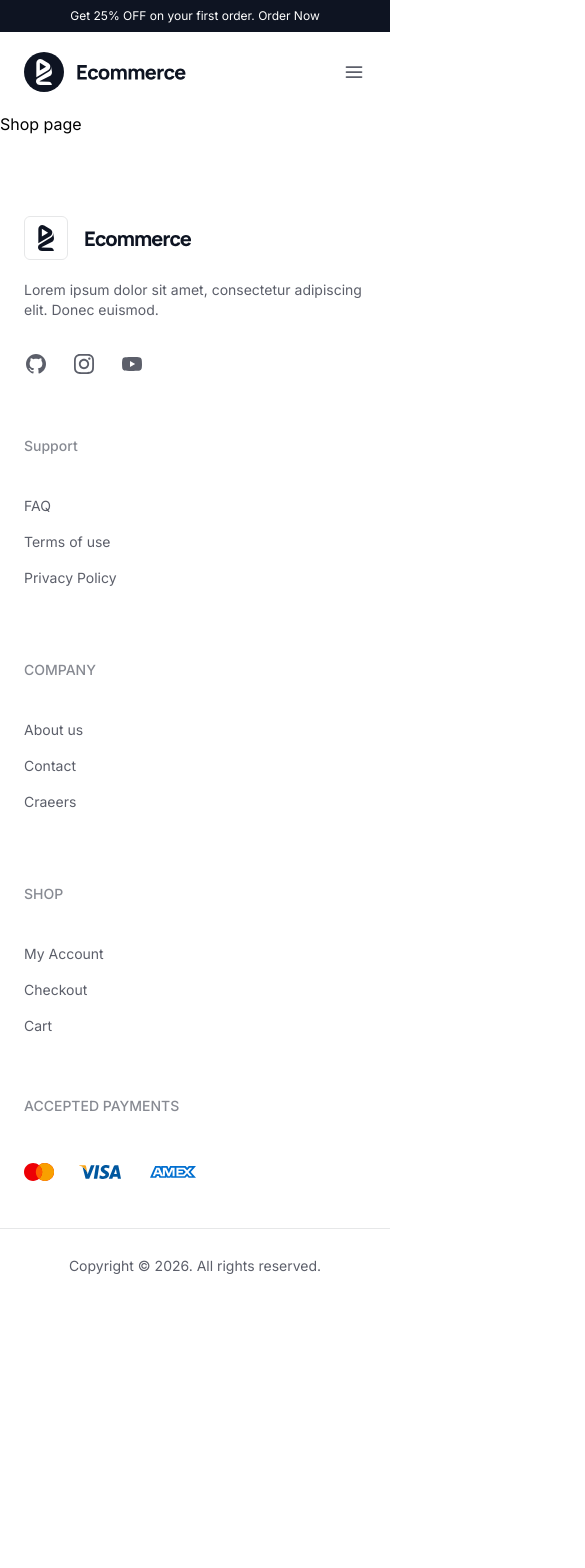
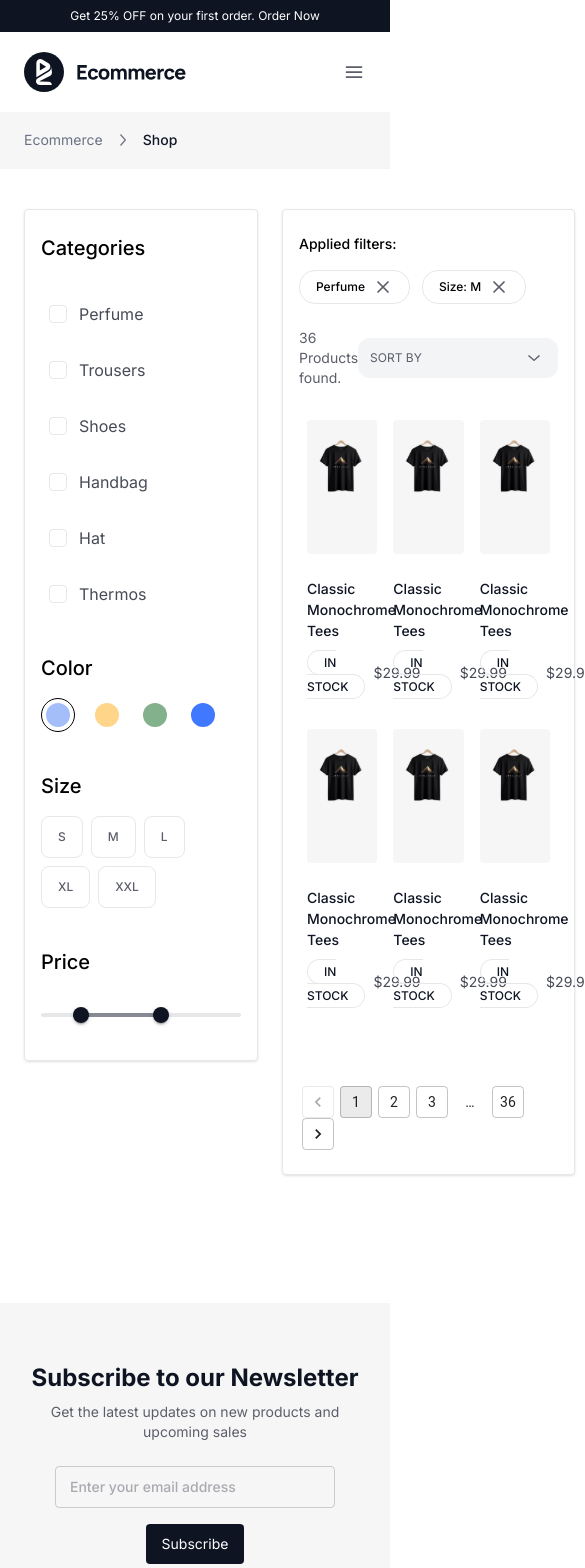
Before and after one commit to etsh0/E-commerce, a React (Vite) app: page /shop in a window 390 px wide. Shown: the top 1568 px of the page, 585 px wide, since content can reach past the window. Before the commit the page ends 1303 px from the top, so only its background shows below. Built offline with nearby package versions, Linux system fonts and the light colour scheme.

Commit message:
finish ui shop page without responsive

```diff
--- a/package.json
+++ b/package.json
@@ -10,6 +10,9 @@
     "preview": "vite preview"
   },
   "dependencies": {
+    "@emotion/react": "^11.14.0",
+    "@emotion/styled": "^11.14.1",
+    "@mui/material": "^7.3.8",
     "axios": "^1.13.4",
     "react": "^19.2.4",
     "react-dom": "^19.2.4",
--- a/src/App.jsx
+++ b/src/App.jsx
@@ -2,6 +2,7 @@ import { BrowserRouter, Route, Routes } from 'react-router-dom'
 import { AdminLayout } from './admin/layouts/AdminLayout'
 import { ShopLayout } from './website/layouts/ShopLayout'
 import { Home } from './website/pages/Home'
+import { Shop } from './website/pages/Shop'
 
 export const App = () => {
   return (
@@ -12,7 +13,7 @@ export const App = () => {
 					// website layouts
 					<Route path='/' element={<ShopLayout />}>
 						<Route index element={<Home />} />
-						<Route path='shop' element={<h1>Shop page</h1>} />
+						<Route path='shop' element={<Shop />} />
 						<Route path='about' element={<h1>About page</h1>} />
 						<Route path='contact' element={<h1>Contact page</h1>} />
 						<Route path='cart' element={<h1>Cart page</h1>} />
--- a/src/components/Badge.jsx
+++ b/src/components/Badge.jsx
@@ -1,4 +1,3 @@
-import React from 'react'
 
 export const Badge = ({title}) => {
   return (
--- a/src/website/components/Header/PageHeader.jsx
+++ b/src/website/components/Header/PageHeader.jsx
@@ -1,53 +1,53 @@
-// import { useLocation, Link } from 'react-router-dom';
-// import Arrow from '../../../assets/Chevron Right.svg'
+import { useLocation, Link } from 'react-router-dom';
+import Arrow from '../../../assets/Chevron Right.svg'
 
-// export const PageHeader = () => {
+export const PageHeader = () => {
 
-//   const location = useLocation();
-//   const pathnames = location.pathname.split('/').filter((x) => x);
+  const location = useLocation();
+  const pathnames = location.pathname.split('/').filter((x) => x);
 
 
-//   if (location.pathname === '/') return null;
+  if (location.pathname === '/') return null;
 
 //   const pageTitle = pathnames[pathnames.length - 1]?.replace(/-/g, ' ') || "";
 
-//   return (
-//     <div className="bg-secondary border-b border-gray-100">
-//       <div className="container mx-auto px-4 py-10 sm:px-10">
-//         <h1 className="text-3xl font-bold capitalize mb-2 text-[#111827]">
-//           {pageTitle}
-//         </h1>
+  return (
+    <div className="bg-secondary border-b border-gray-100">
+      <div className="container mx-auto px-4 py-4 sm:px-10">
+        {/* <h1 className="text-3xl font-bold capitalize mb-2 text-[#111827]">
+          {pageTitle}
+        </h1> */}
 
-//         <nav className="flex items-center text-sm text-gray-500 capitalize">
-//             <Link to="/" className="hover:text-black transition-colors">
-//               Ecommerce
-//             </Link>
+        <nav className="flex items-center text-sm text-gray-500 capitalize">
+            <Link to="/" className="hover:text-black transition-colors">
+              Ecommerce
+            </Link>
 
-//             {pathnames.map((value, index) => {
-//               const last = index === pathnames.length - 1;
-//               const to = `/${pathnames.slice(0, index + 1).join('/')}`;
+            {pathnames.map((value, index) => {
+              const last = index === pathnames.length - 1;
+              const to = `/${pathnames.slice(0, index + 1).join('/')}`;
 
-//               return (
-//                 <span key={to} className="flex items-center">
+              return (
+                <span key={to} className="flex items-center">
 
-//                   <span className="mx-2 text-gray-400">
-//                     <img src={Arrow} alt=">" className="" />
-//                   </span>
+                  <span className="mx-2 text-gray-400">
+                    <img src={Arrow} alt=">" className="" />
+                  </span>
 
-//                   {last ? (
-//                     <span className="text-[#111827] font-medium">
-//                       {value.replace(/-/g, ' ')}
-//                     </span>
-//                   ) : (
-//                     <Link to={to} className="hover:text-black transition-colors">
-//                       {value.replace(/-/g, ' ')}
-//                     </Link>
-//                   )}
-//                 </span>
-//               );
-//             })}
-//         </nav>
-//       </div>
-//     </div>
-//   );
-// }
+                  {last ? (
+                    <span className="text-[#111827] font-medium">
+                      {value.replace(/-/g, ' ')}
+                    </span>
+                  ) : (
+                    <Link to={to} className="hover:text-black transition-colors">
+                      {value.replace(/-/g, ' ')}
+                    </Link>
+                  )}
+                </span>
+              );
+            })}
+        </nav>
+      </div>
+    </div>
+  );
+}
--- /dev/null
+++ b/src/website/components/shop/PaginationRounded.jsx
@@ -0,0 +1,10 @@
+import Pagination from '@mui/material/Pagination';
+import Stack from '@mui/material/Stack';
+
+export default function PaginationRounded() {
+  return (
+    <Stack spacing={2}>
+      <Pagination boundaryCount={1} siblingCount={0} count={36} variant="outlined" shape="rounded" />
+    </Stack>
+  );
+}
--- /dev/null
+++ b/src/website/components/shop/Products.jsx
@@ -0,0 +1,47 @@
+import close from "../../../assets/close.svg"
+import { Sorting } from "./Sorting"
+import { ProductCard } from './../../../components/ProductCard';
+import PaginationRounded from "./PaginationRounded";
+
+
+export const Products = () => {
+  return (
+    <>
+        <div className='grow px-4 py-6 border border-border rounded shadow mb-32'>
+            <div className="apply-filter mb-6">
+              <h4 className="text-sm font-medium">Applied filters:</h4>
+              <div className='flex items-center gap-3 mt-4 '>
+                  <div className='py-1.5 px-4 border border-border rounded-2xl text-xs font-medium flex items-center gap-2 cursor-pointer'>
+                    Perfume
+                    <img src={close} alt="" />
+                  </div>
+                  <div className='py-1.5 px-4 border border-border rounded-2xl text-xs font-medium flex items-center gap-2 cursor-pointer'>
+                    Size: M
+                    <img src={close} alt="" />
+                  </div>
+              </div>
+            </div>
+            <div className="flex items-center justify-between">
+                <div className="products-number text-text text-sm">
+                  <span className="results-count">36</span> Products found.
+                </div>
+                <div className="sorting">
+                  <Sorting />
+                </div>
+            </div>
+            <div className="products-container grid grid-cols-3 mt-4">
+                <ProductCard />
+                <ProductCard />
+                <ProductCard />
+                <ProductCard />
+                <ProductCard />
+                <ProductCard />
+            </div>
+            <div className="pagination flex items-center justify-center mt-16">
+                <PaginationRounded />
+            </div>
+        </div>
+
+    </>
+  )
+}
--- /dev/null
+++ b/src/website/components/shop/RangeSlider.jsx
@@ -0,0 +1,50 @@
+import * as React from 'react';
+import Box from '@mui/material/Box';
+import Slider from '@mui/material/Slider';
+
+function valuetext(value) {
+  return `$${value}`;
+}
+
+export default function RangeSlider() {
+  const [value, setValue] = React.useState([100, 300]);
+
+  const handleChange = (event, newValue) => {
+    setValue(newValue);
+  };
+
+  return (
+    <Box sx={{ width: 200 }}>
+      <Slider
+        getAriaLabel={() => 'Temperature range'}
+        value={value}
+        onChange={handleChange}
+        min={0}
+        max={500}
+        valueLabelDisplay="auto"
+        getAriaValueText={valuetext}
+        valueLabelFormat={valuetext}
+        sx={{
+          color:"#878A92",
+          height: 4,
+          '& .MuiSlider-thumb': {
+            width: 16,
+            height: 16,
+            backgroundColor:"#0E1422"
+          },
+          '& .MuiSlider-valueLabel': {
+              backgroundColor:"#0E1422"
+          },
+          '& .MuiSlider-rail': {
+            opacity: 1,
+            backgroundColor:"#E6E7E8"
+          },
+          '& .MuiSlider-track': {
+              backgroundColor:"#878A92",
+              border:"none"
+          }
+        }}
+      />
+    </Box>
+  );
+}
--- /dev/null
+++ b/src/website/components/shop/SideFilters.jsx
@@ -0,0 +1,60 @@
+
+import RangeSlider from './RangeSlider';
+export const SideFilters = () => {
+
+    const categories = ["Perfume", "Trousers", "Shoes", "Handbag", "Hat","Thermos"]
+    const sizes = ["s","m","l","xl","xxl"]
+  return (
+    <>
+        <div className='w-62 px-4 py-6 border border-border rounded shadow flex flex-col gap-10'>
+            <div className="categories">
+                <h4 className='text-xl font-medium'>Categories</h4>
+                <div className='filters flex flex-col gap-4 mt-8'>
+                    {
+                        categories.map((cat,idx) => (
+                            <label className="filter-option flex items-center gap-3 cursor-pointer py-2 pl-2 rounded-lg hover:bg-[#f8fafc] transition-all duration-300 ease-in-out">
+                                <input className="hidden" type="checkbox" />
+                                <span class="checkmark w-4.5 h-4.5 border border-border rounded transition-all duration-300 ease-in-out relative"></span>
+                                <span className="text-[#474B57] " key={idx}>{cat}</span>
+                            </label>
+                        ))
+                    }
+                </div>
+            </div>
+            <div className="color">
+                <h4 className='text-xl font-medium'>Color</h4>
+                <div className="flex items-center gap-4 mt-4">
+                    <div className="p-1 border rounded-full cursor-pointer">
+                        <div className="circle w-6 h-6 bg-[#A3BEF8] rounded-full"></div>
+                    </div>
+                    <div className="p-1 rounded-full cursor-pointer">
+                        <div className="circle w-6 h-6 bg-[#FFD58A] rounded-full"></div>
+                    </div>
+                    <div className="p-1 rounded-full cursor-pointer">
+                        <div className="circle w-6 h-6 bg-[#83B18B] rounded-full"></div>
+                    </div>
+                    <div className="p-1 rounded-full cursor-pointer">
+                        <div className="circle w-6 h-6 bg-[#4078FF] rounded-full"></div>
+                    </div>
+                </div>
+            </div>
+            <div className="size">
+                <h4 className='text-xl font-medium'>Size</h4>
+                <div className="flex items-center flex-wrap gap-2 mt-4">
+                    {
+                        sizes.map( (size,idx) => (
+                            <span key={idx} className="px-4 py-3 border border-border rounded-lg uppercase text-xs font-medium text-text cursor-pointer">{size}</span>
+                        ))
+                    }
+                </div>
+            </div>
+            <div className="price">
+                <h4 className='text-xl font-medium'>Price</h4>
+                <div className="price-range mt-6">
+                    <RangeSlider />
+                </div>
+            </div>
+        </div>
+    </>
+  )
+}
--- /dev/null
+++ b/src/website/components/shop/Sorting.jsx
@@ -0,0 +1,28 @@
+import arrowDown from "../../../assets/Chevron Down.svg"
+export const Sorting = () => {
+  return (
+    <>
+        <div class="relative w-50" id="dropdwon">
+            <button class="flex items-center justify-between w-full bg-gray-100 rounded-xl py-2 px-3 cursor-pointer" id="dropdownBtn">
+                <span class="text-xs md:text-sm uppercase text-text" id="selectedText">Sort By</span>
+                <img src={arrowDown} alt="" />
+            </button>
+            {/* <!-- options --> */}
+            <ul class="absolute top-12 left-0 w-full bg-white border border-gray-200 rounded-xl shadow-lg text-sm md:text-[15px] flex flex-col gap-1 px-1 py-3 cursor-pointer hidden overflow-hidden" id="dropdownMenu">
+                <li class="option px-3 py-1 rounded cursor-pointer flex items-center justify-between hover:bg-gray-100 transition-colors">
+                    <span class="label whitespace-nowrap text-sm">Price: Low to High</span>
+                    <span class="check ">✔</span>
+                </li>
+                <li class="option px-3 py-1 rounded cursor-pointer flex items-center justify-between hover:bg-gray-100 transition-colors">
+                    <span class="label whitespace-nowrap text-sm">Price: High to Low</span>
+                    <span class="check opacity-0">✔</span>
+                </li>
+                <li class="option px-3 py-1 rounded cursor-pointer flex items-center justify-between hover:bg-gray-100 transition-colors">
+                    <span class="label whitespace-nowrap text-sm">Name A-Z</span>
+                    <span class="check opacity-0">✔</span>
+                </li>
+            </ul>
+        </div>
+    </>
+  )
+}
--- a/src/website/layouts/ShopLayout.jsx
+++ b/src/website/layouts/ShopLayout.jsx
@@ -1,7 +1,7 @@
 import { Outlet } from 'react-router-dom'
 import { NotificationBar } from '../components/Header/NotificationBar'
 import { NavBar } from '../components/Header/NavBar'
-// import { PageHeader } from '../components/Header/PageHeader'
+import { PageHeader } from '../components/Header/PageHeader'
 import { Footer } from '../components/Footer'
 
 export const ShopLayout = () => {
@@ -10,7 +10,7 @@ export const ShopLayout = () => {
         <div className='min-h-screen flex flex-col'>
             <NotificationBar />
             <NavBar />
-            {/* <PageHeader /> */}
+            <PageHeader />
             <main className='grow'>
                 <Outlet />
             </main>
--- /dev/null
+++ b/src/website/pages/Shop.jsx
@@ -0,0 +1,16 @@
+import React from 'react'
+import { SideFilters } from '../components/shop/SideFilters'
+import { Products } from '../components/shop/Products'
+import { NewsLetter } from '../../components/NewsLetter'
+
+export const Shop = () => {
+  return (
+    <>
+        <div className='container flex items-start gap-6 mt-10'>
+            <SideFilters />
+            <Products />
+        </div>
+        <NewsLetter />
+    </>
+  )
+}
```
Also changed, not shown: src/index.css (+17 -0 lines), src/assets/close.svg (added), 1 other file (tests, documents, lock files or other folders).
